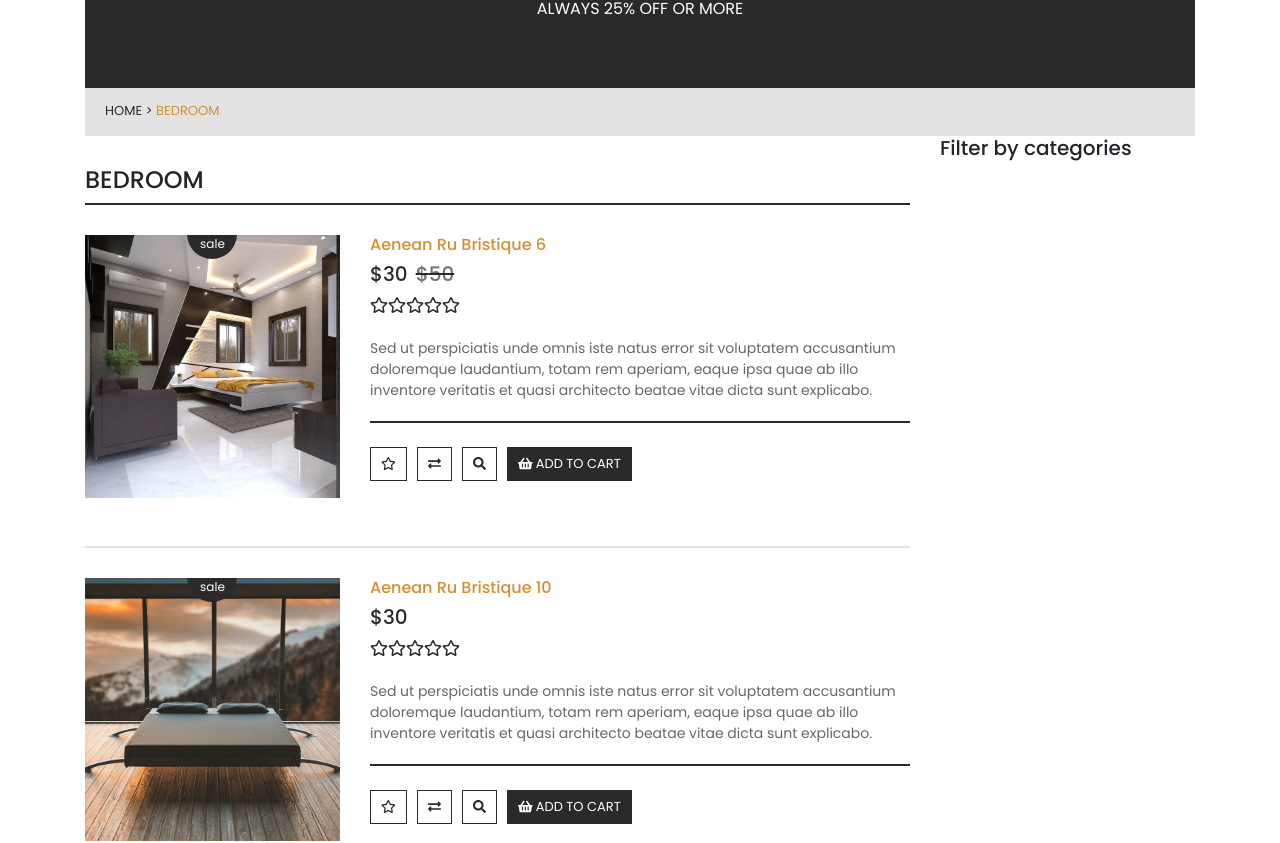
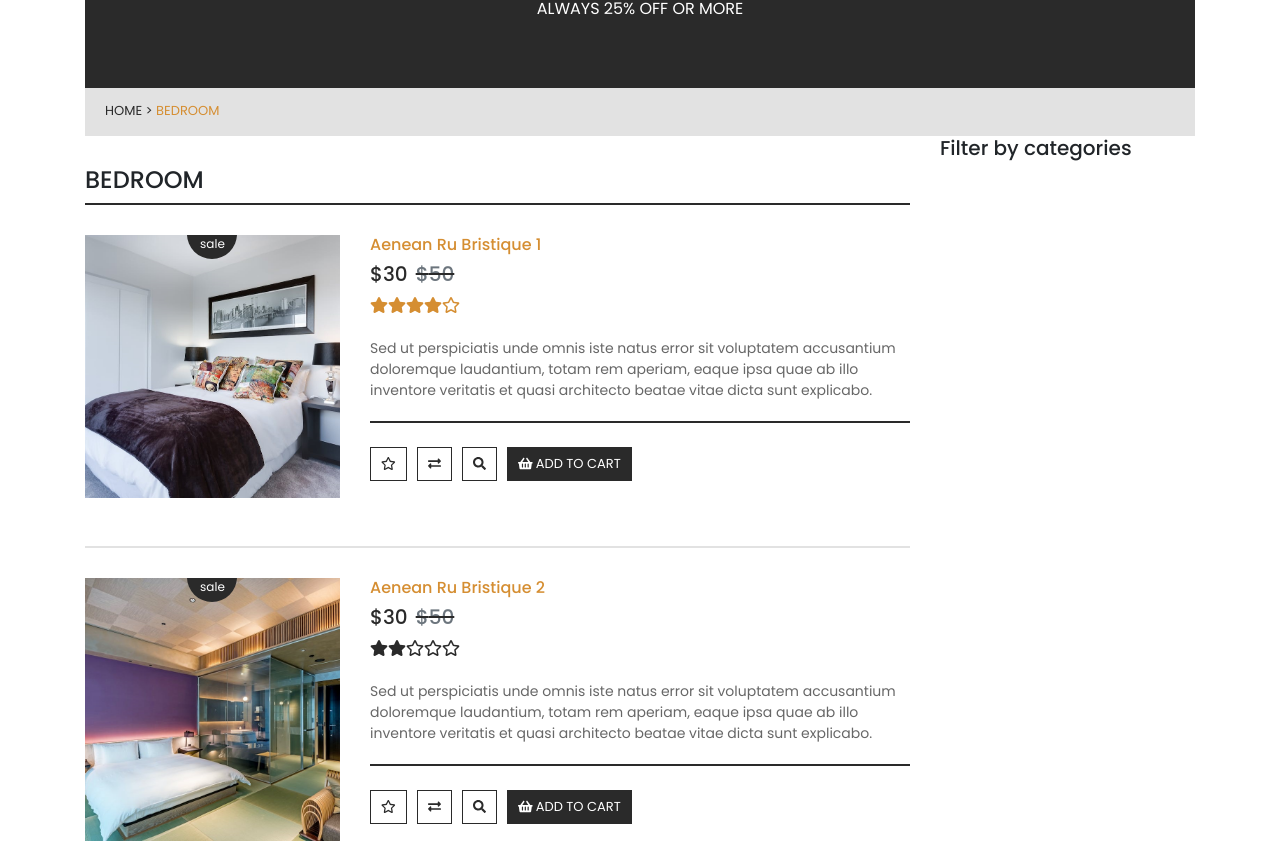
Before and after one commit to bitcooker/furniture-shop, a React (Create React App) app: page /shop/bedroom in a window 1280 px wide. Shown: the part 400-1243 px from the top of the page. Built offline with nearby package versions, Linux system fonts and the light colour scheme.

Commit message:
rename SingleProduct, fix PropTypes

```diff
--- a/src/components/views/ProductList/ProductList.js
+++ b/src/components/views/ProductList/ProductList.js
@@ -5,12 +5,11 @@ import { useParams } from 'react-router-dom';
 import { getAll } from '../../../redux/productsRedux';
 import Banner from '../Banner/Banner';
 import styles from './ProductList.module.scss';
-import SingleProduct from './SingleProduct/SingleProduct';
+import ProductListItem from './ProductListItem/ProductListItem';
 
 const ProductList = () => {
   const { categoryId } = useParams();
   const allProducts = useSelector(getAll);
-  const filterProduct = allProducts.filter(product => product.category === categoryId);
   return (
     <div className={styles.root}>
       <div className='container'>
@@ -25,22 +24,8 @@ const ProductList = () => {
             <div className={styles.sortLine}>
               <h4>{categoryId}</h4>
             </div>
-            {categoryId === 'furniture'
-              ? allProducts.map(product => (
-                  <SingleProduct
-                    key={product.id}
-                    name={product.name}
-                    category={product.category}
-                    price={product.price}
-                    image={product.image}
-                    priceOld={product.priceOld}
-                    id={product.id}
-                    userRating={product.userRating}
-                    stars={product.stars}
-                  />
-                ))
-              : filterProduct.map(product => (
-                  <SingleProduct
+            {allProducts.map(product => (
+              <ProductListItem
                 key={product.id}
                 name={product.name}
                 category={product.category}
--- a/src/components/views/ProductList/SingleProduct/SingleProduct.js
+++ b/src/components/views/ProductList/ProductListItem/ProductListItem.js
@@ -1,5 +1,5 @@
 import React, { useState } from 'react';
-import styles from './SingleProduct.module.scss';
+import styles from './ProductListItem.module.scss';
 import PropTypes from 'prop-types';
 import ProductRating from '../../../common/ProductRating/ProductRating';
 import Button from '../../../common/Button/Button';
@@ -11,7 +11,7 @@ import {
 } from '@fortawesome/free-solid-svg-icons';
 import { faStar as faHeart } from '@fortawesome/free-regular-svg-icons';
 
-const SingleProduct = ({
+const ProductListItem = ({
   image,
   category,
   price,
@@ -50,7 +50,7 @@ const SingleProduct = ({
                 )}
               </h5>
             </div>
-            <ProductRating />
+            <ProductRating id={id} stars={stars} userRating={userRating} />
             <p>
               Sed ut perspiciatis unde omnis iste natus error sit voluptatem accusantium
               doloremque laudantium, totam rem aperiam, eaque ipsa quae ab illo
@@ -82,15 +82,15 @@ const SingleProduct = ({
   );
 };
 
-SingleProduct.propTypes = {
-  image: PropTypes.node,
+ProductListItem.propTypes = {
+  image: PropTypes.string,
   category: PropTypes.string,
-  name: PropTypes.node,
+  name: PropTypes.string,
   price: PropTypes.number,
   priceOld: PropTypes.number,
-  id: PropTypes.node,
+  id: PropTypes.string,
   userRating: PropTypes.number,
   stars: PropTypes.number,
 };
 
-export default SingleProduct;
+export default ProductListItem;
```
Also changed, not shown: src/components/views/ProductList/ProductListItem/ProductListItem.module.scss (renamed from src/components/views/ProductList/SingleProduct/SingleProduct.module.scss). Lines whose indentation alone changed are shown as unchanged.
